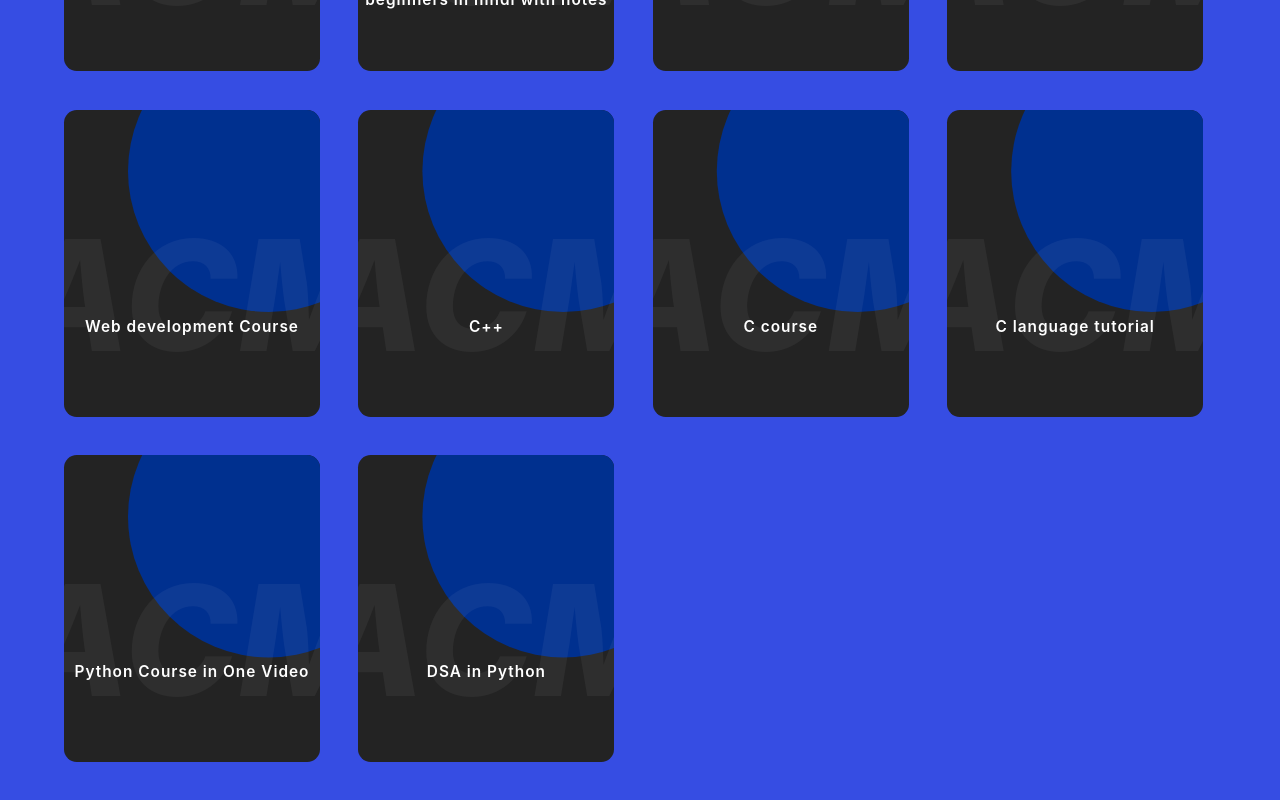
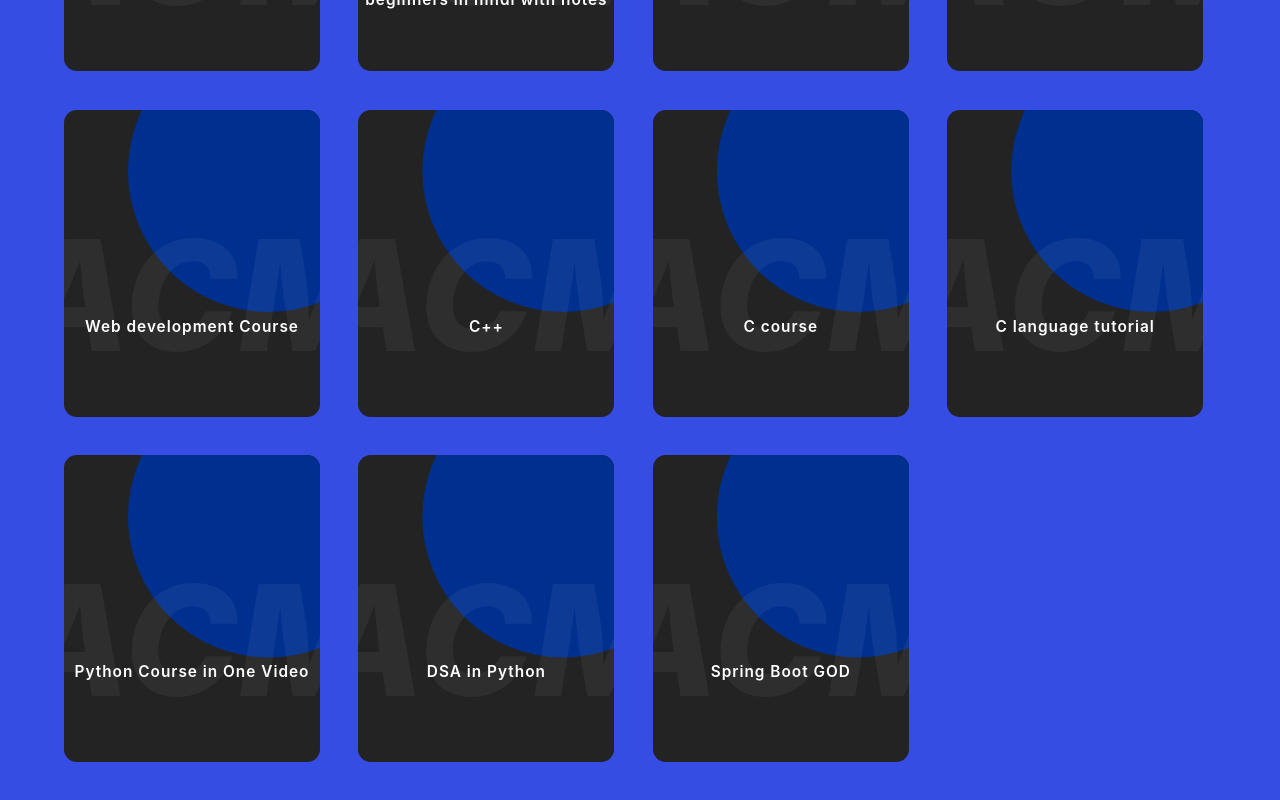
Before and after one commit to ACM-JUIT/Learning-Resources, a React (Create React App) app: page / in a window 1280 px wide. Shown: the part 3019-3819 px from the top of the page. Built offline with nearby package versions, Linux system fonts and the light colour scheme.

Commit message:
Added SpringBoot course

```diff
--- a/src/data.js
+++ b/src/data.js
@@ -189,4 +189,9 @@ export const resourcesData = [
       brief: "A course for those who want to practice DSA in Python.",
       link: "https://www.youtube.com/playlist?list=PLeo1K3hjS3uu_n_a__MI_KktGTLYopZ12",
     },
+    {
+      courseName: "Spring Boot GOD ",
+      brief: "All in one package for SpringBoot.",
+      link: "https://www.youtube.com/c/DailyCodeBuffer",
+    }
   ];
```
